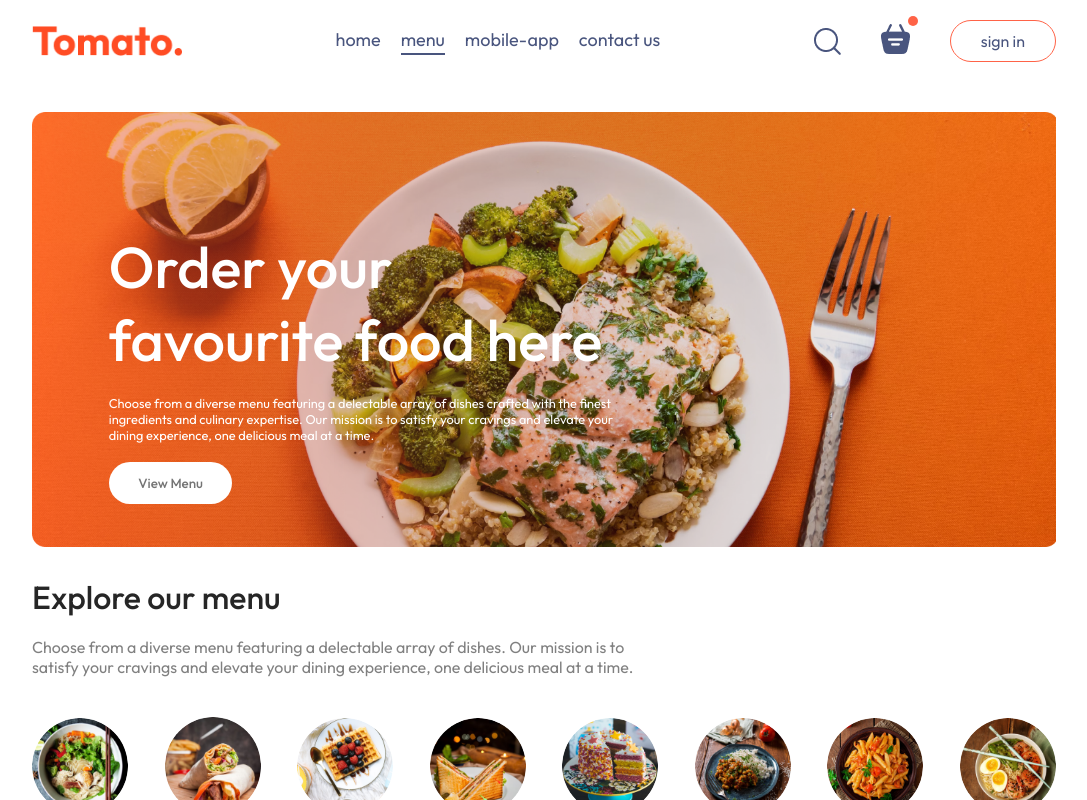
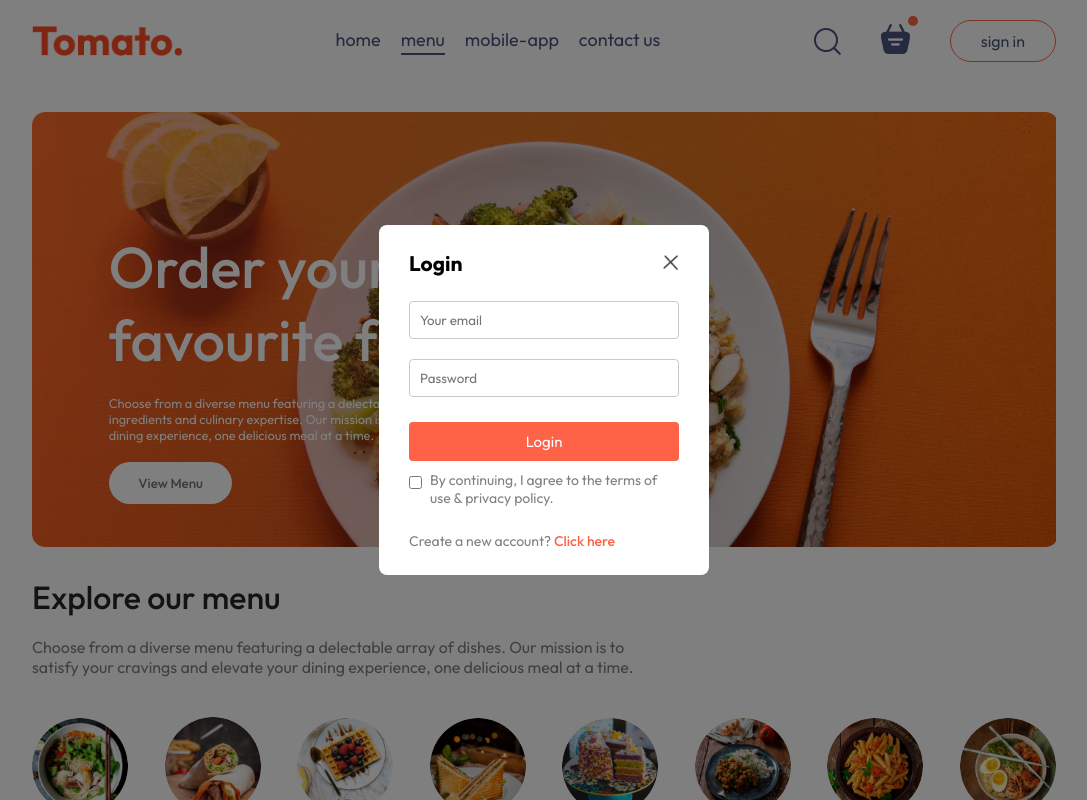
Before and after one commit to ruthyankson/food_deli, a React (Vite) app in the folder frontend/: page / in a window 1280 px wide. Both pictures are taken after a click on the button "sign in". Shown: the top 800 px of the page, without its empty margins (96-1183 px from the left). Built offline with nearby package versions, Linux system fonts and the light colour scheme.

Commit message:
LoginPopup completed

```diff
--- a/frontend/src/App.jsx
+++ b/frontend/src/App.jsx
@@ -1,16 +1,22 @@
-import React from 'react'
+import { useState } from 'react'
 import Navbar from './components/Navbar/Navbar'
 import { Route, Routes } from 'react-router-dom'
 import Home from './pages/home/home'
 import Cart from './pages/Cart/Cart'
 import PlaceOrder from './pages/PlaceOrder/PlaceOrder'
 import Footer from './components/Footer/Footer'
+import LoginPopup from './components/LoginPopup/LoginPopup'
 
 const App = () => {
+
+  const [showLogin, setShowLogin] = useState(false)
   return (
     <>
+    {
+    showLogin?<LoginPopup setShowLogin={setShowLogin}/>:<></>
+    }
       <div className='app'>
-        <Navbar />
+        <Navbar setShowLogin={setShowLogin}/>
         <Routes>
           <Route path='/' element={<Home />} />
           <Route path='/cart' element={<Cart />} />
--- a/frontend/src/components/LoginPopup/LoginPopup.css
+++ b/frontend/src/components/LoginPopup/LoginPopup.css
@@ -0,0 +1,74 @@
+.login-popup {
+    position: absolute;
+    z-index: 1;
+    width: 100%;
+    height: 100%;
+    background-color: rgba(0, 0, 0, 0.5);
+    display: grid;
+}
+
+.login-popup-container {
+     place-self: center;
+     width: max(23vw, 330px);
+     color: #808080;
+     background-color: white;
+     display: flex;
+     flex-direction: column;
+     gap: 25px;
+     padding: 25px 30px;
+     border-radius: 8px;
+     font-size: 14px;
+     animation: fadeIn 0.5s;
+}
+
+.login-popup-title {
+    display: flex;
+    justify-content: space-between;
+    align-items: center;
+    color: black;
+}
+
+.login-popup-title img {
+    width: 16px;
+    cursor: pointer;
+}
+
+.login-popup-inputs {
+    display: flex;
+    flex-direction: column;
+    gap: 20px;
+}
+
+.login-popup-inputs input {
+    outline: none;
+    border: 1px solid #c9c9c9;
+    padding: 10px;
+    border-radius: 4px;
+}
+
+.login-popup-container button {
+    border: none;
+    border-radius: 4px;
+    padding: 10px;
+    color: white;
+    background-color: tomato;
+    font-size: 15px;
+    cursor: pointer;
+}
+
+.login-popup-condition {
+    display: flex;
+    align-items: start;
+    gap: 8px;
+    margin-top: -15px;
+}
+
+.login-popup-condition input {
+    margin-top: 5px;
+}
+
+.login-popup p span {
+    color: tomato;
+    font-weight: 500;
+    cursor: pointer;
+}
--- a/frontend/src/components/LoginPopup/LoginPopup.jsx
+++ b/frontend/src/components/LoginPopup/LoginPopup.jsx
@@ -1,10 +1,34 @@
-import React from 'react'
+import { useState } from 'react'
 import './LoginPopup.css'
+import { assets } from '../../assets/assets'
 
-const LoginPopup = () => {
+const LoginPopup = ({setShowLogin}) => {
+
+    const [currState, setCurrState] = useState("Login")
   return (
-    <div>
+    <div className='login-popup'>
+      <form className="login-popup-container">
+        <div className="login-popup-title">
+            <h2>{currState}</h2>
+            <img onClick={()=>setShowLogin(false)} src={assets.cross_icon} alt="" />
+        </div>
+        <div className="login-popup-inputs">
+            {currState==="Login"?<></>:<input  type="text" placeholder='Your name' required />}
+            <input type="email" placeholder='Your email' required />
+            <input type="password" placeholder='Password' required />
+        </div>
+        <button>{currState==="Sign Up"?"Create account":"Login"}</button>
+        <div className="login-popup-condition">
+            <input type="checkbox" required />
+            <p>By continuing, I agree to the terms of use & privacy policy.</p>
+        </div>
 
+        {
+        currState==="Login"?<p>Create a new account? <span onClick={()=>setCurrState("Sign Up")}>Click here</span></p>
+        :<p>Already have an account? <span onClick={()=>setCurrState("Login")}>Login here</span> </p>
+        }
+
+      </form>
     </div>
   )
 }
--- a/frontend/src/components/Navbar/Navbar.jsx
+++ b/frontend/src/components/Navbar/Navbar.jsx
@@ -3,7 +3,7 @@
 import { assets } from '../../assets/assets'
 import { Link } from 'react-router-dom';
 
-const Navbar = () => {
+const Navbar = ({setShowLogin}) => {
     const [menu,setMenu] = useState("menu");
   return (
     <div className='navbar'>
@@ -20,7 +20,7 @@
             <img src={assets.basket_icon} alt="cart" />
             <div className='dot'></div>
         </div>
-        <button>sign in</button>
+        <button onClick={()=>setShowLogin(true)}>sign in</button>
       </div>
     </div>
   )
--- a/frontend/src/pages/Cart/Cart.jsx
+++ b/frontend/src/pages/Cart/Cart.jsx
@@ -1,4 +1,3 @@
-import React from 'react'
 import './Cart.css'
 const Cart = () => {
   return (
--- a/frontend/src/pages/PlaceOrder/PlaceOrder.jsx
+++ b/frontend/src/pages/PlaceOrder/PlaceOrder.jsx
@@ -1,4 +1,3 @@
-import React from 'react'
 import './PlaceOrder.css'
 
 const PlaceOrder = () => {
```
